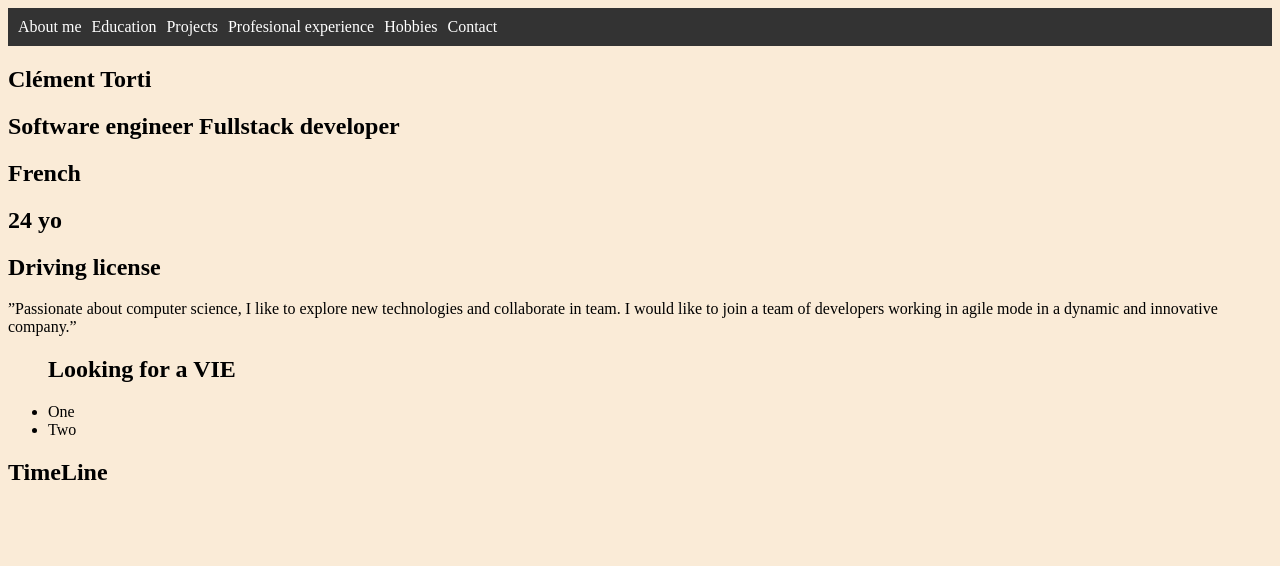
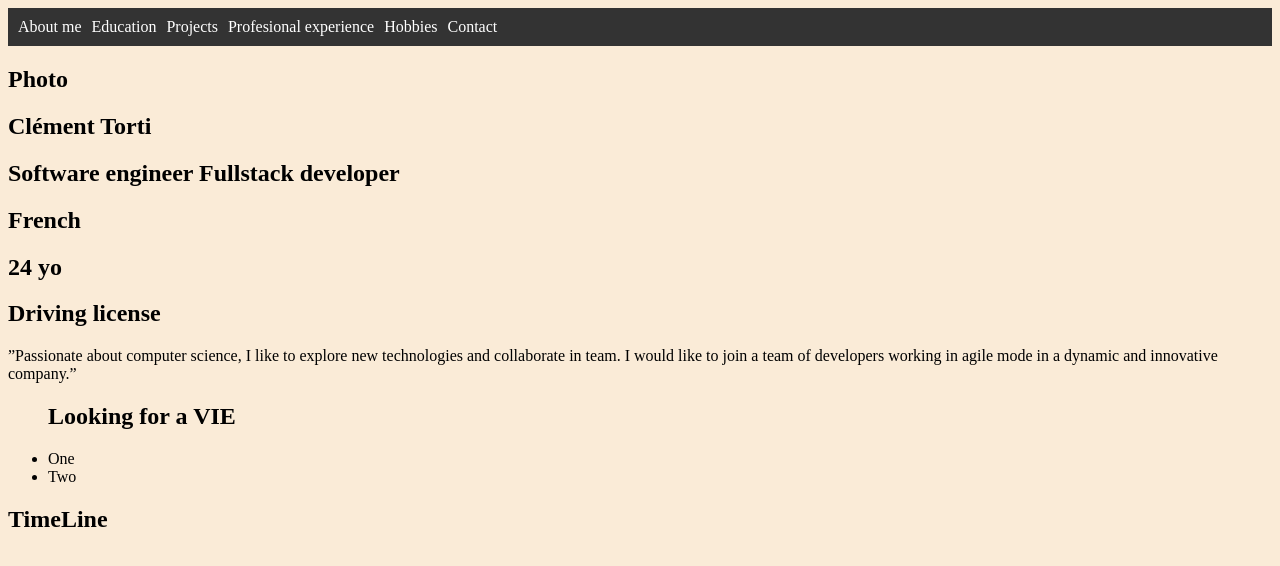
Before and after one commit to Clement-Torti/portfolio, an Angular app in the folder frontend/: page / in a window 1280 px wide. Shown: the top 566 px of the page. Built offline with nearby package versions, Linux system fonts and the light colour scheme.

Commit message:
Adding picture to about section

```diff
--- a/frontend/src/app/component/about-me-section/about-me-section.component.html
+++ b/frontend/src/app/component/about-me-section/about-me-section.component.html
@@ -1,3 +1,4 @@
+<h2 data-id="photoImage">Photo</h2>
 <h2 data-id="fullNameLabel">Clément Torti</h2>
 <h2 data-id="jobLabel">
     Software engineer
```
Also changed, not shown: 1 other file (tests, documents, lock files or other folders).
